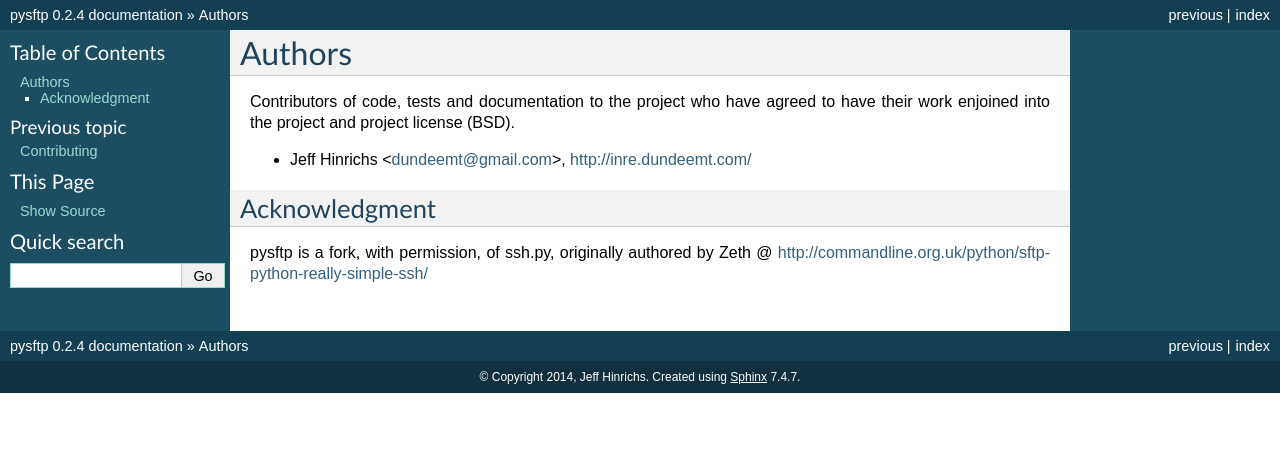
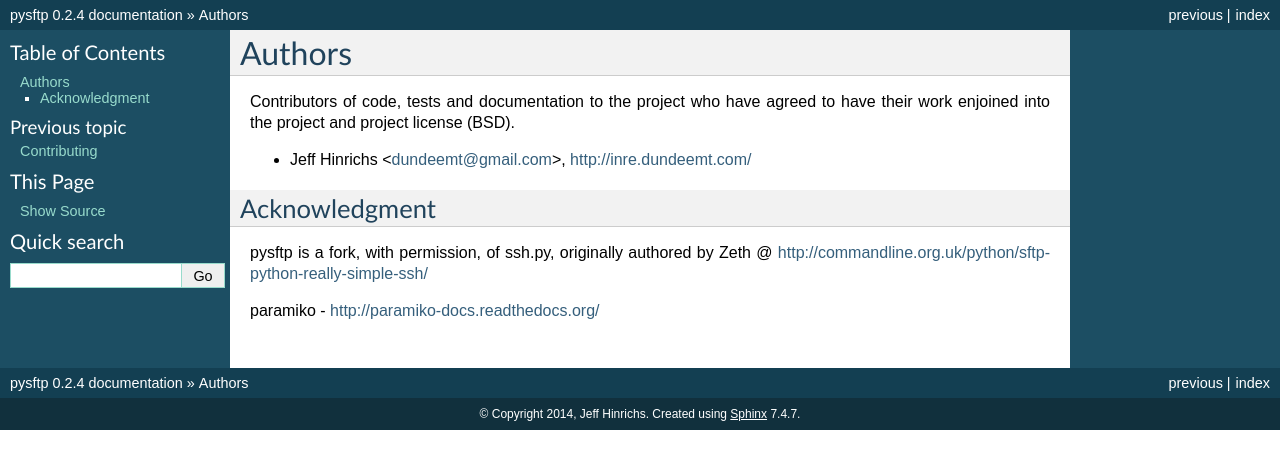
Before and after one commit to ryhsiao/pysftp, a Sphinx documentation site: the page built from docs/authors.rst, in a window 1280 px wide. Shown: the top 469 px of the page. Built offline with Sphinx 7.4.7, drawn with Linux system fonts in a browser that asks for light colours.

Commit message:
added paramiko

```diff
--- a/docs/authors.rst
+++ b/docs/authors.rst
@@ -12,3 +12,5 @@
 ---------------
 pysftp is a fork, with permission, of ssh.py, originally authored by
 Zeth @ http://commandline.org.uk/python/sftp-python-really-simple-ssh/
+
+paramiko - http://paramiko-docs.readthedocs.org/
```
